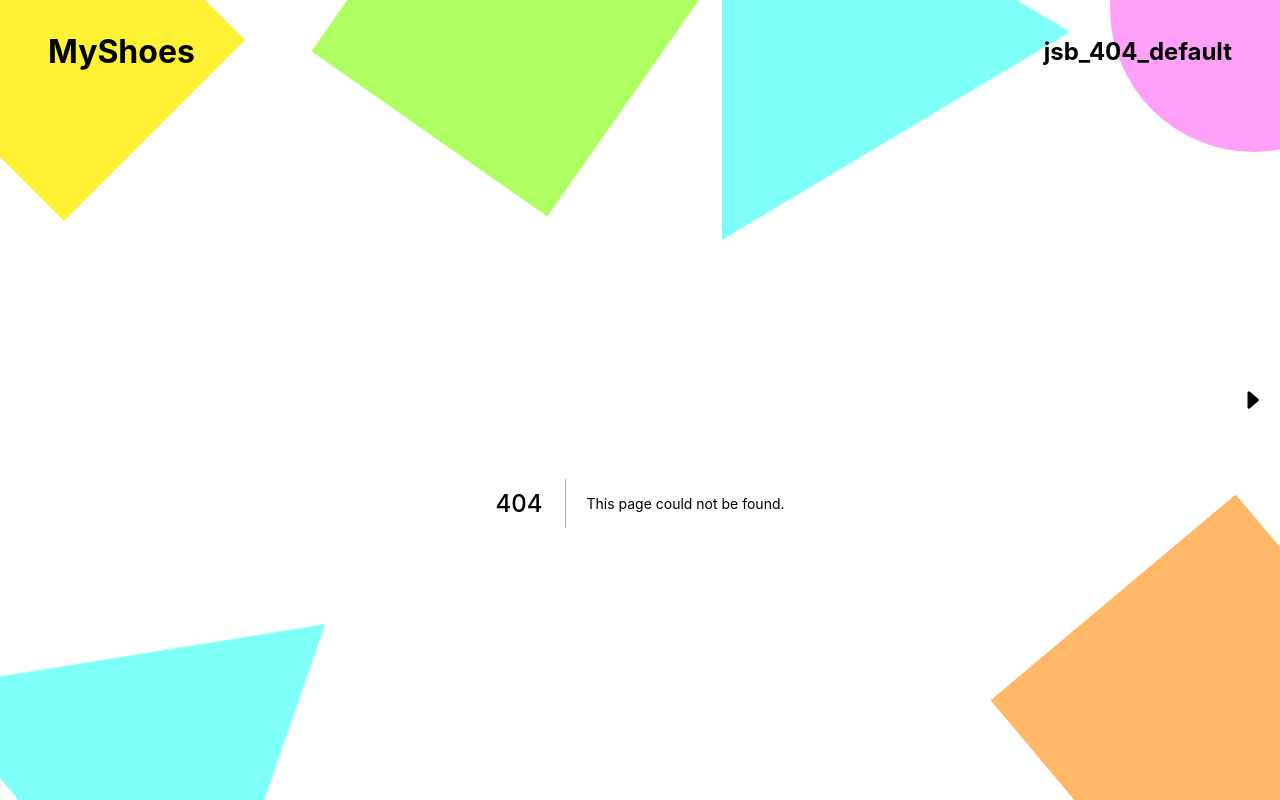
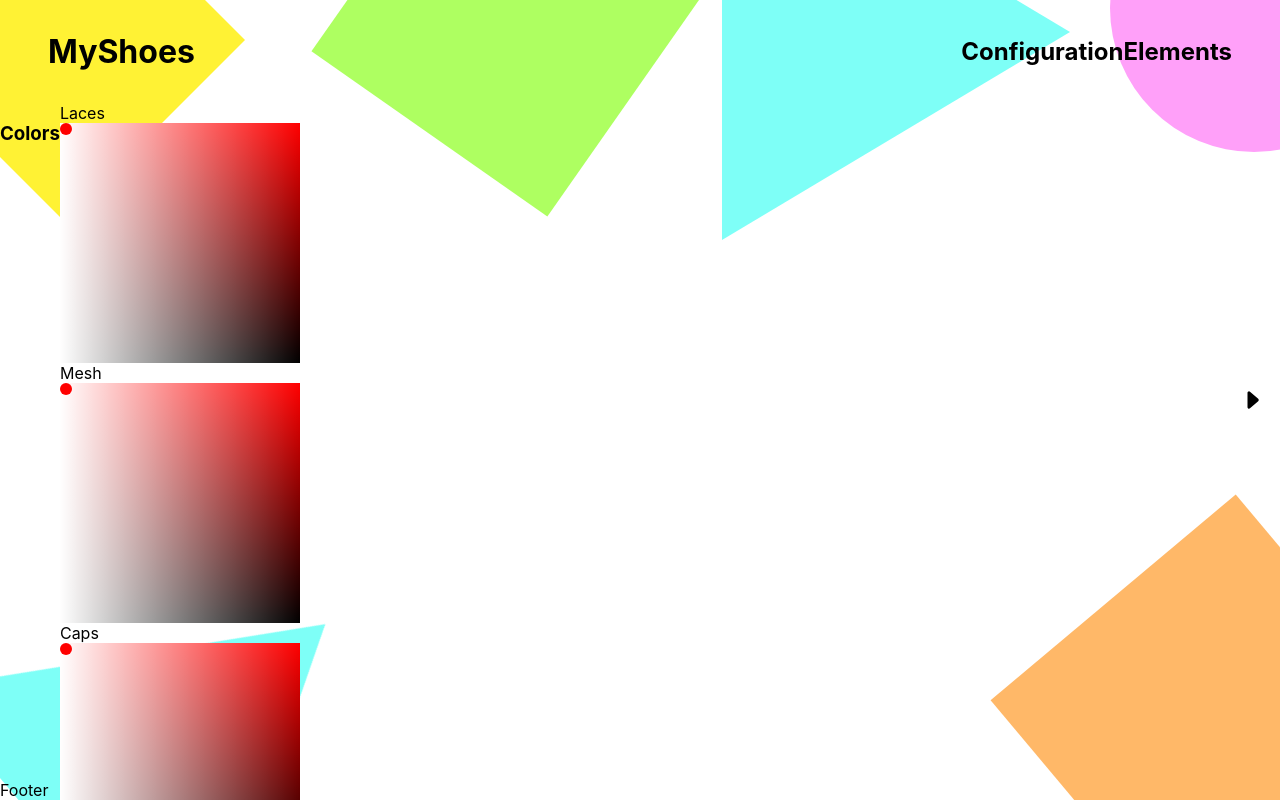
Before and after one commit to ManuelPuchner/medientechnik-sommerprojekt-2-klasse, a Next.js app: page /configurator/ConfigurationElements in a window 1280 px wide. Before the commit this address had no page. Shown: the top 800 px of the page. Built offline with nearby package versions, Linux system fonts and the light colour scheme.

Commit message:
started color picker development (not using pre built packages

```diff
--- /dev/null
+++ b/components/colorpicker/index.jsx
@@ -0,0 +1,69 @@
+import { useState, useRef } from "react";
+import styled from "styled-components";
+
+const ColorField = styled.div`
+  height: 15rem;
+  width: 15rem;
+  background-image: linear-gradient(
+      to right,
+      rgba(255, 255, 255, 1) 0%,
+      rgba(255, 255, 255, 0) 100%
+    ),
+    linear-gradient(to bottom, transparent 0%, #000 100%);
+
+  background-size: 100% 100%;
+  background-position: 0% 0%;
+  background-repeat: no-repeat;
+
+  background-color: ${(props) => props.color};
+`;
+
+const Pointer = styled.div`
+  height: 0.75rem;
+  width: 0.75rem;
+  border-radius: 50%;
+  background-color: ${(props) => props.color};
+`;
+
+export function ColorPicker({ onChange }) {
+  const [color, setColor] = useState("#ff0000");
+  const pointerRef = useRef();
+
+  const handleDrop = (e) => {
+    e.preventDefault();
+    e.stopPropagation();
+
+
+
+    console.log(data);
+
+    console.log("drop")
+  };
+
+  const handleDrag = (e) => {
+    e.preventDefault();
+    e.stopPropagation();
+
+    console.log("drag")
+  }
+
+  const handleDragOver = (e) => {
+    e.preventDefault();
+    e.stopPropagation();
+  }
+
+  return (
+    <>
+      <div>
+        <ColorField color={color} onDrop={handleDrop} onDragOver={handleDragOver}>
+          <Pointer
+            ref={pointerRef}
+            color={color}
+            draggable
+            onDrag={handleDrag}
+          />
+        </ColorField>
+      </div>
+    </>
+  );
+}
--- /dev/null
+++ b/pages/configurator/ConfigurationElements.jsx
@@ -0,0 +1,74 @@
+import styled from "styled-components";
+import { ColorPicker } from "components/colorpicker";
+const ConfigurationWrapper = styled.div`
+  display: flex;
+  position: absolute;
+`;
+
+const InputWrapper = styled.div`
+  display: flex;
+  flex-direction: column;
+  margin-right: 10px;
+`
+
+export default function ConfigurationElements({ colors, setColors }) {
+  return (
+    <>
+      <ConfigurationWrapper>
+        <h3>Colors</h3>
+        <div>
+          <InputWrapper>
+            <label>Laces</label>
+            <ColorPicker
+              onChange={(e) => setColors({ ...colors, laces: e.target.value })}
+            />
+          </InputWrapper>
+          <InputWrapper>
+            <label>Mesh</label>
+            <ColorPicker
+              onChange={(e) => setColors({ ...colors, mesh: e.target.value })}
+            />
+          </InputWrapper>
+          <InputWrapper>
+            <label>Caps</label>
+            <ColorPicker
+              onChange={(e) => setColors({ ...colors, caps: e.target.value })}
+            />
+          </InputWrapper>
+          <InputWrapper>
+            <label>Inner</label>
+            <ColorPicker
+              onChange={(e) => setColors({ ...colors, inner: e.target.value })}
+            />
+          </InputWrapper>
+          <InputWrapper>
+            <label>Sole</label>
+            <ColorPicker
+              onChange={(e) => setColors({ ...colors, sole: e.target.value })}
+            />
+          </InputWrapper>
+          <InputWrapper>
+            <label>Stripes</label>
+            <ColorPicker
+              onChange={(e) =>
+                setColors({ ...colors, stripes: e.target.value })
+              }
+            />
+          </InputWrapper>
+          <InputWrapper>
+            <label>Band</label>
+            <ColorPicker
+              onChange={(e) => setColors({ ...colors, band: e.target.value })}
+            />
+          </InputWrapper>
+          <InputWrapper>
+            <label>Patch</label>
+            <ColorPicker
+              onChange={(e) => setColors({ ...colors, patch: e.target.value })}
+            />
+          </InputWrapper>
+        </div>
+      </ConfigurationWrapper>
+    </>
+  );
+}
```
Also changed, not shown: pages/configurator/ShoeModel.jsx (added, +89 -0 lines), pages/configurator/index.js (+8 -101 lines).
